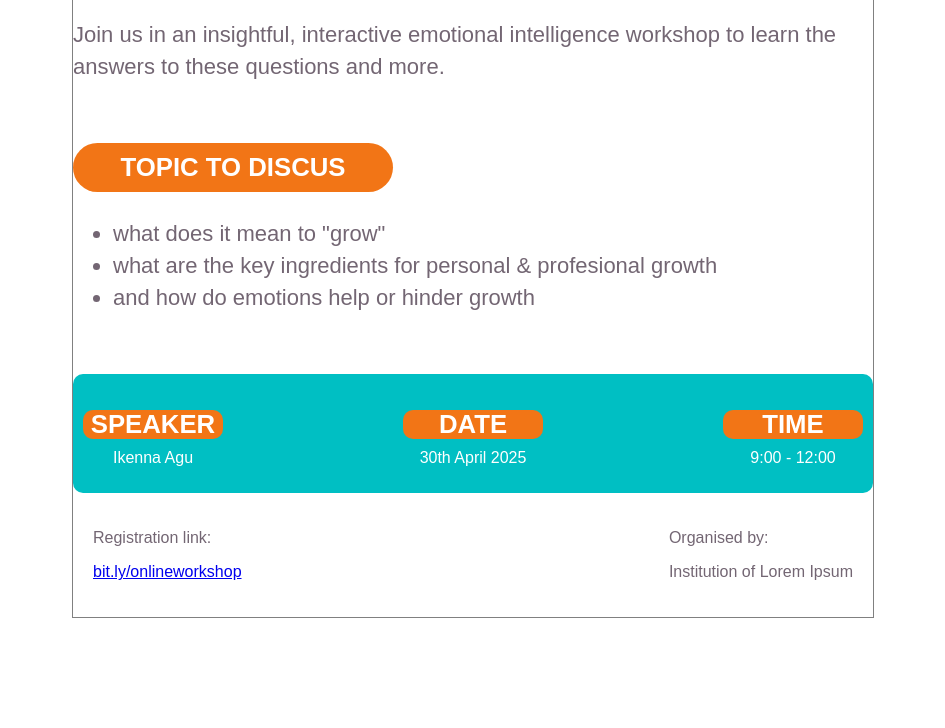
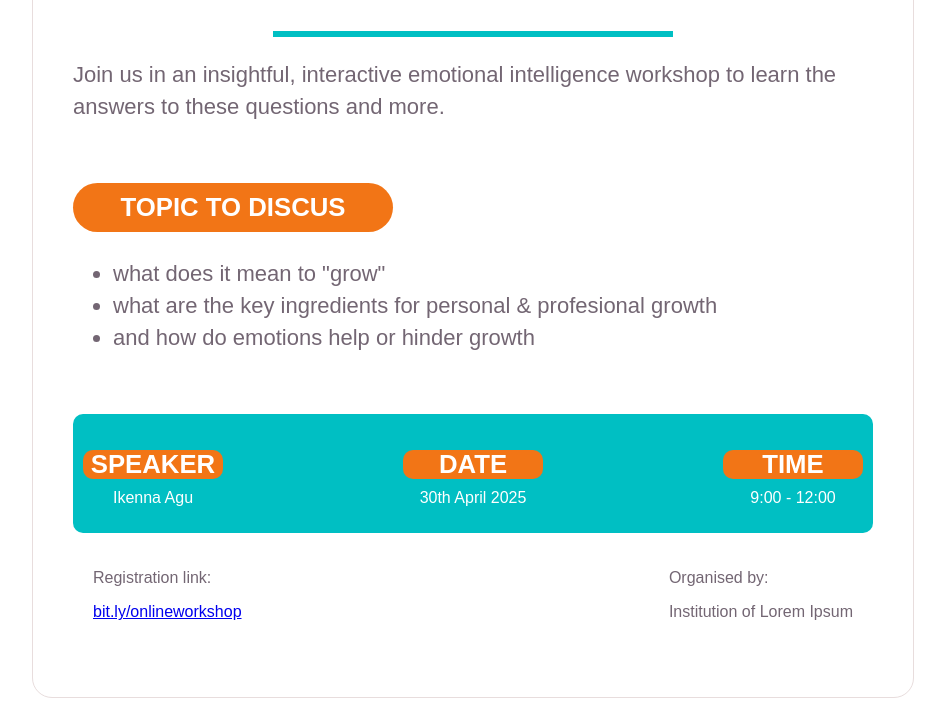
Before and after one commit to ike-agu/ike-agu.github.io, a plain HTML site: page index.html in a window 1280 px wide. Shown: the part 404-1132 px from the top of the page, without its empty margins (167-1112 px from the left). Before the commit the page ends 1052 px from the top, so only its background shows below. Drawn offline with Linux system fonts and the light colour scheme.

Commit message:
added padding and border radius

```diff
--- a/index.html
+++ b/index.html
@@ -8,7 +8,9 @@
         .content{
             max-width: 800px;
             margin: auto;
-            border: 1px solid grey;
+            border: 1px solid rgb(232 221 221);
+            padding: 40px;
+            border-radius: 20px;
         }
         body{
             margin: 30px 50px;
```
